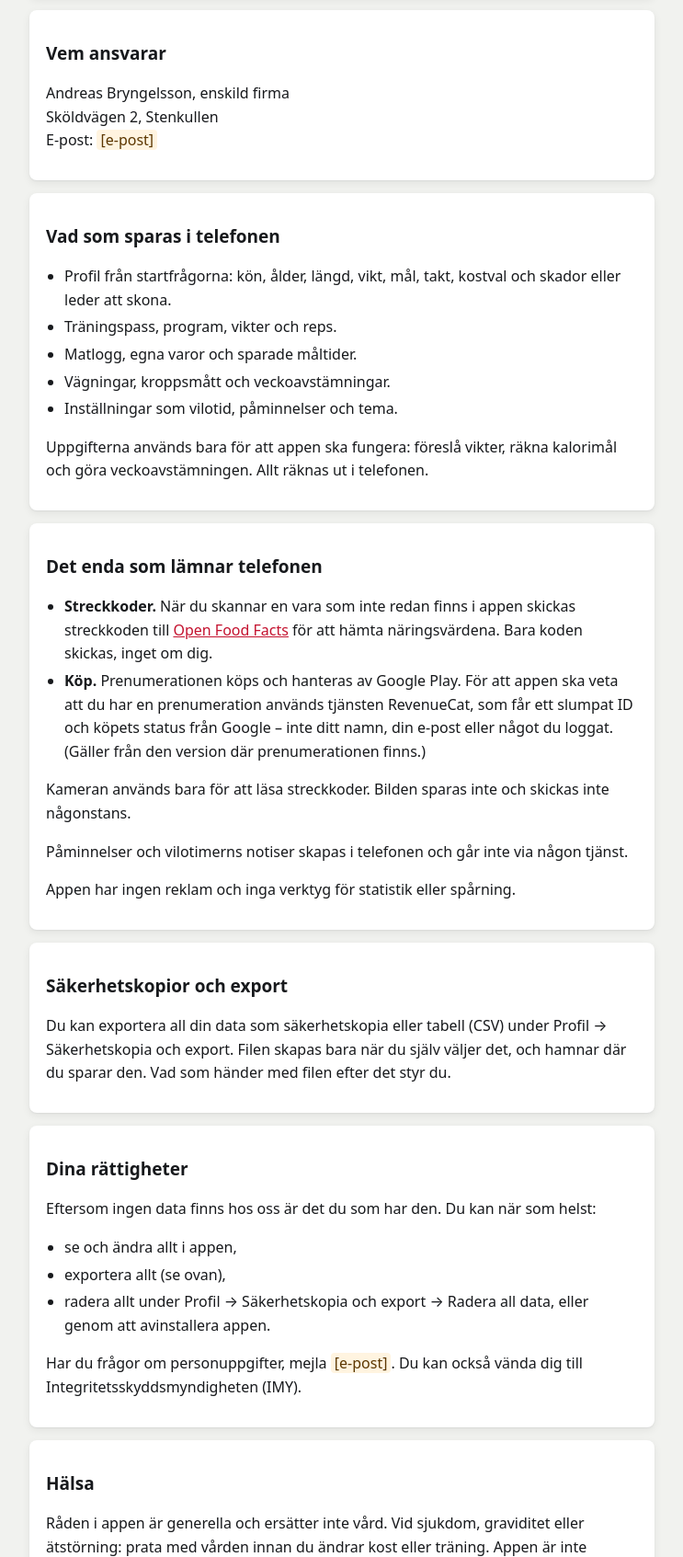
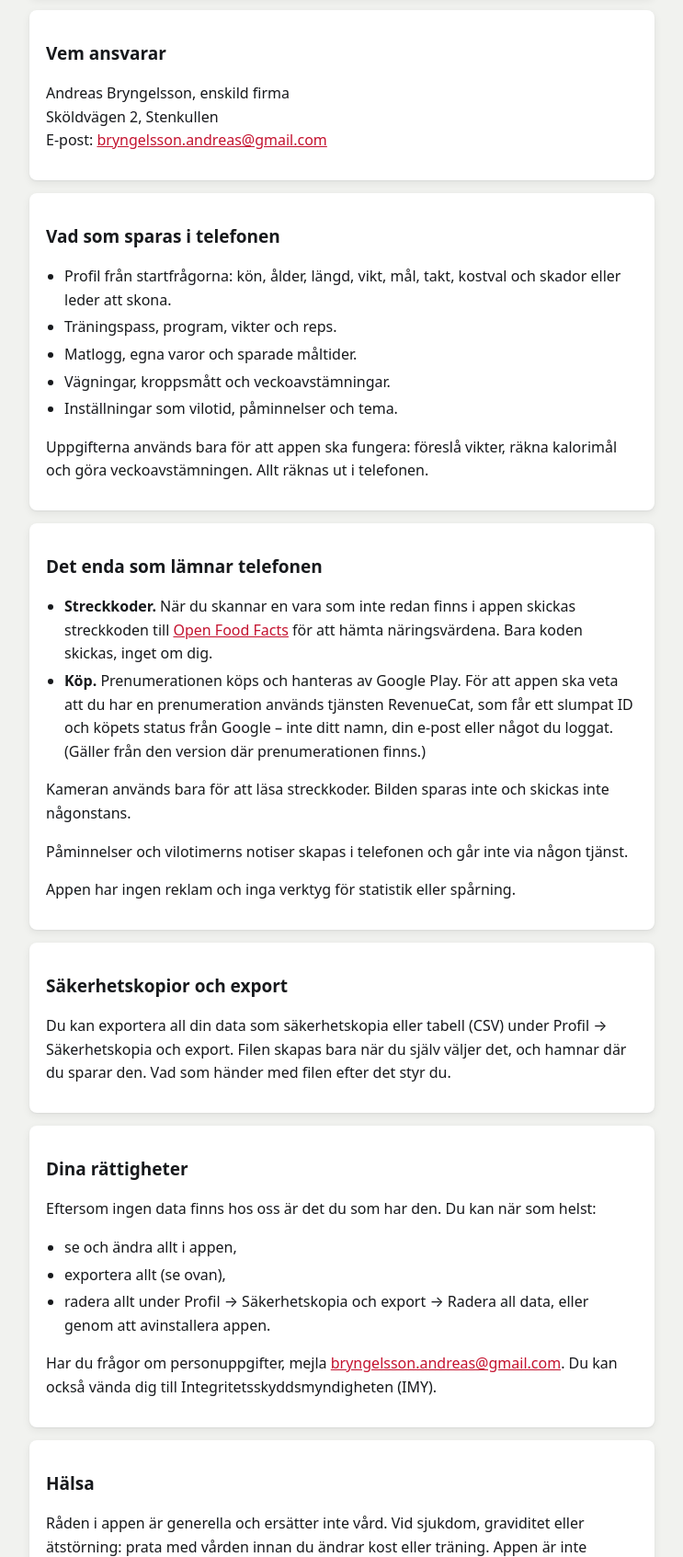
Before and after one commit to Anolux1/Tyngdpunkt, a plain HTML site: page integritet.html in a window 1280 px wide. Shown: the part 319-2012 px from the top of the page at 92% size, without its empty margins (268-1011 px from the left). Drawn offline with Linux system fonts and the light colour scheme.

Commit message:
Kontaktadress

```diff
--- a/integritet.html
+++ b/integritet.html
@@ -22,7 +22,7 @@ a{color:var(--accent)}ul{padding-left:20px}li{margin-bottom:4px}
 
 <section>
 <h2>Vem ansvarar</h2>
-<p>Andreas Bryngelsson, enskild firma<br>Sköldvägen 2, Stenkullen<br>E-post: <span class="todo">[e-post]</span></p>
+<p>Andreas Bryngelsson, enskild firma<br>Sköldvägen 2, Stenkullen<br>E-post: <a href="mailto:bryngelsson.andreas@gmail.com">bryngelsson.andreas@gmail.com</a></p>
 </section>
 
 <section>
@@ -61,7 +61,7 @@ a{color:var(--accent)}ul{padding-left:20px}li{margin-bottom:4px}
 <li>exportera allt (se ovan),</li>
 <li>radera allt under Profil → Säkerhetskopia och export → Radera all data, eller genom att avinstallera appen.</li>
 </ul>
-<p>Har du frågor om personuppgifter, mejla <span class="todo">[e-post]</span>. Du kan också vända dig till Integritetsskyddsmyndigheten (IMY).</p>
+<p>Har du frågor om personuppgifter, mejla <a href="mailto:bryngelsson.andreas@gmail.com">bryngelsson.andreas@gmail.com</a>. Du kan också vända dig till Integritetsskyddsmyndigheten (IMY).</p>
 </section>
 
 <section>
```
Also changed, not shown: support.html (+1 -1 lines).
